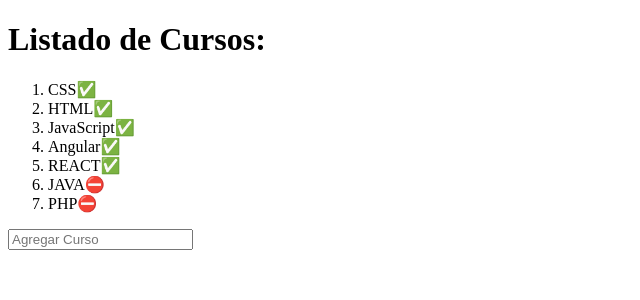
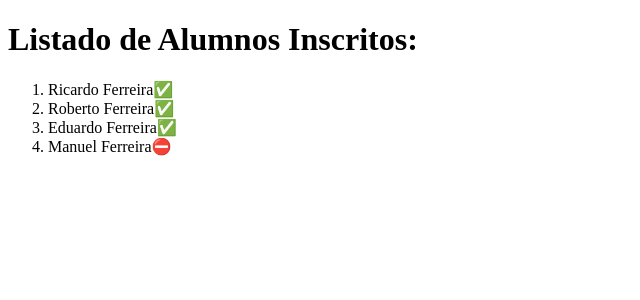
Before and after one commit to RFerreiraN/practicaHookStateReact, a React (Vite) app: page / in a window 1280 px wide. Shown: the top 300 px of the page, without its empty margins (0-640 px from the left). Built offline with nearby package versions, Linux system fonts and the light colour scheme.

Commit message:
nueva practica

```diff
--- a/src/main.jsx
+++ b/src/main.jsx
@@ -7,12 +7,13 @@
 import { Practica } from './practicas/PracticaUseState'
 import { PracticaListado } from './practicas/PracticaListado'
 import { ListadoCursos } from './practicas/PracticaListadoPadreHijo/ListadoCursos'
+import { ListadoAlumnos } from './practicas/PracticaListadoPadreHijo/ListadoAlumnos'
 
 
 
 createRoot(document.getElementById('root')).render(
   <StrictMode>
-      <ListadoCursos />
+      <ListadoAlumnos/>
   </StrictMode>,
 )
 
--- /dev/null
+++ b/src/practicas/PracticaListadoPadreHijo/ListadoAlumnos.jsx
@@ -0,0 +1,31 @@
+import {useState} from 'react';
+
+const Items = ({nombre, inscrito}) => {
+  return(
+    <li>{ nombre }
+        { inscrito ? '✅' : '⛔' }
+    </li>
+  )
+}
+
+const listaAlumnos = () => [
+  { nombre : 'Ricardo Ferreira', inscrito : true },
+  { nombre : 'Roberto Ferreira', inscrito : true },
+  { nombre : 'Eduardo Ferreira', inscrito : true },
+  { nombre : 'Manuel Ferreira', inscrito : false }
+];
+
+
+export const ListadoAlumnos = () => {
+
+  const [alumnos, setAlumnos] = useState(listaAlumnos)
+
+  return (
+    <>
+     <h1>Listado de Alumnos Inscritos:</h1>
+        <ol>
+          { alumnos.map( alumno => <Items nombre={ alumno.nombre } inscrito={ alumno.inscrito } key={ alumno.nombre }/>) }
+        </ol>
+    </>
+  )
+}
```
Also changed, not shown: src/practicas/PracticaListadoPadreHijo/AgregarAlumno.jsx (added).
